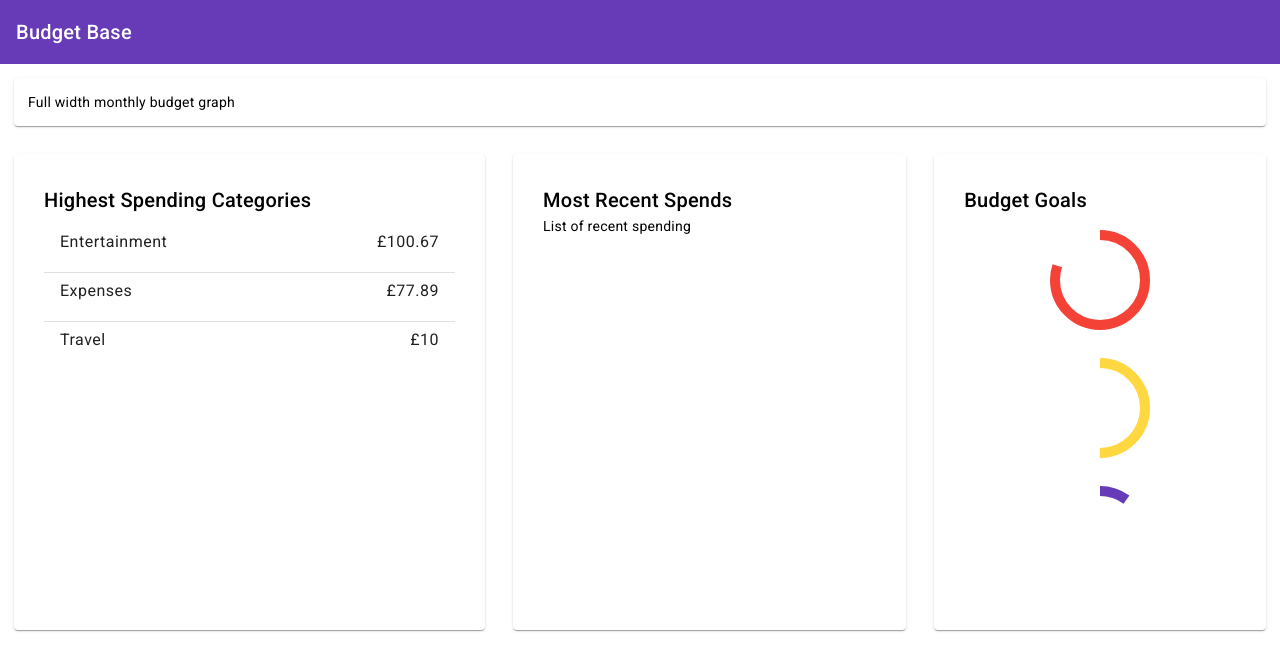
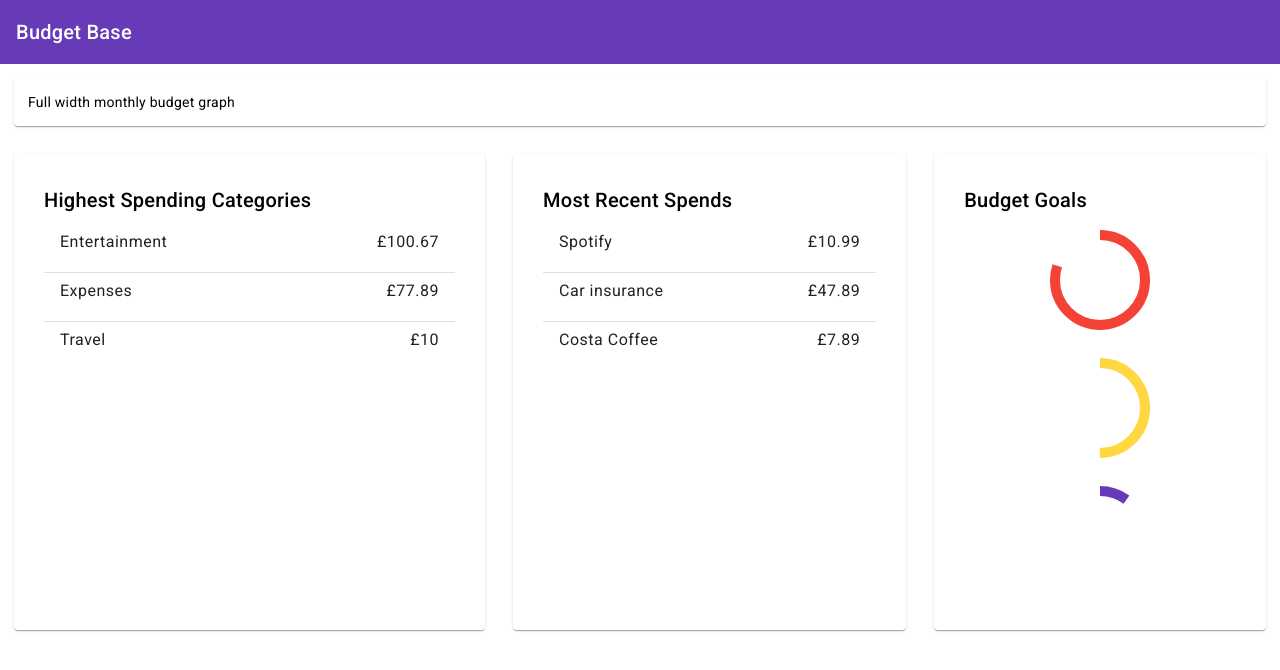
Before and after one commit to LewBlu/budget-base, an Angular app: page / in a window 1280 px wide. Shown: the top 670 px of the page. Built offline with nearby package versions, Linux system fonts and the light colour scheme.

Commit message:
Dashboard view split into components, routing added

```diff
--- a/src/app/app-routing.module.ts
+++ b/src/app/app-routing.module.ts
@@ -1,10 +1,13 @@
 import { NgModule } from '@angular/core';
 import { RouterModule, Routes } from '@angular/router';
+import { DashboardComponent } from './dashboard/dashboard.component';
 
-const routes: Routes = [];
+const routes: Routes = [
+	{ path: '', component: DashboardComponent }
+];
 
 @NgModule({
-  imports: [RouterModule.forRoot(routes)],
-  exports: [RouterModule]
+	imports: [RouterModule.forRoot(routes)],
+	exports: [RouterModule]
 })
 export class AppRoutingModule { }
--- a/src/app/app.component.html
+++ b/src/app/app.component.html
@@ -1,55 +1,2 @@
-<mat-toolbar color="primary">
-	<span>Budget Base</span>
-</mat-toolbar>
-<mat-card>
-	Full width monthly budget graph
-</mat-card>
-<div class="dashboard-second-group">
-	<mat-card>
-		<mat-card-header>
-			<mat-card-title>Highest Spending Categories</mat-card-title>
-		</mat-card-header>
-		<mat-card-content>
-			<mat-list>
-				<mat-list-item>
-					<p style="display: flex; justify-content: space-between;">
-						<span>Entertainment</span>
-						<span>£100.67</span>
-					</p>
-				</mat-list-item>
-				<mat-divider></mat-divider>
-				<mat-list-item>
-					<p style="display: flex; justify-content: space-between;">
-						<span>Expenses</span>
-						<span>£77.89</span>
-					</p>
-				</mat-list-item>
-				<mat-divider></mat-divider>
-				<mat-list-item>
-					<p style="display: flex; justify-content: space-between;">
-						<span>Travel</span>
-						<span>£10</span>
-					</p>
-				</mat-list-item>
-			</mat-list>
-		</mat-card-content>
-	</mat-card>
-	<mat-card>
-		<mat-card-header>
-			<mat-card-title>Most Recent Spends</mat-card-title>
-		</mat-card-header>
-		<mat-card-content>
-			<p>List of recent spending</p>
-		</mat-card-content>
-	</mat-card>
-	<mat-card>
-		<mat-card-header>
-			<mat-card-title>Budget Goals</mat-card-title>
-		</mat-card-header>
-		<mat-card-content style="display: flex; flex-flow: column wrap; align-content: center;">
-			<mat-progress-spinner color="warn" mode="determinate" value="80"></mat-progress-spinner>
-			<mat-progress-spinner color="accent" mode="determinate" value="50"></mat-progress-spinner>
-			<mat-progress-spinner color="primary" mode="determinate" value="10"></mat-progress-spinner>
-		</mat-card-content>
-	</mat-card>
-</div>
+<app-header></app-header>
+<router-outlet></router-outlet>
--- a/src/app/app.module.ts
+++ b/src/app/app.module.ts
@@ -11,11 +11,15 @@ import { MatCardModule } from '@angular/material/card';
 import { MatProgressSpinnerModule } from '@angular/material/progress-spinner';
 import { MatDividerModule } from '@angular/material/divider';
 import { MatListModule } from '@angular/material/list';
+import { NavigationComponent } from './navigation/navigation.component';
+import { HeaderComponent } from './navigation/header/header.component';
 
 @NgModule({
 	declarations: [
 		AppComponent,
-		DashboardComponent
+		DashboardComponent,
+		NavigationComponent,
+		HeaderComponent
 	],
 	imports: [
 		BrowserModule,
--- a/src/app/dashboard/dashboard.component.css
+++ b/src/app/dashboard/dashboard.component.css
@@ -0,0 +1,17 @@
+mat-card {
+  margin: 1em;
+  padding: 1em;
+}
+
+.dashboard-second-group {
+  display: flex;
+  justify-content: space-between;
+}
+
+.dashboard-second-group > mat-card {
+  flex-grow: 1;
+}
+
+.dashboard-second-group > mat-card > mat-card-content > mat-progress-spinner {
+  margin: 1em;
+}
--- a/src/app/dashboard/dashboard.component.html
+++ b/src/app/dashboard/dashboard.component.html
@@ -1 +1,73 @@
-<p>dashboard works!</p>
+<mat-card>
+	Full width monthly budget graph
+</mat-card>
+<div class="dashboard-second-group">
+	<mat-card>
+		<mat-card-header>
+			<mat-card-title>Highest Spending Categories</mat-card-title>
+		</mat-card-header>
+		<mat-card-content>
+			<mat-list>
+				<mat-list-item>
+					<p style="display: flex; justify-content: space-between;">
+						<span>Entertainment</span>
+						<span>£100.67</span>
+					</p>
+				</mat-list-item>
+				<mat-divider></mat-divider>
+				<mat-list-item>
+					<p style="display: flex; justify-content: space-between;">
+						<span>Expenses</span>
+						<span>£77.89</span>
+					</p>
+				</mat-list-item>
+				<mat-divider></mat-divider>
+				<mat-list-item>
+					<p style="display: flex; justify-content: space-between;">
+						<span>Travel</span>
+						<span>£10</span>
+					</p>
+				</mat-list-item>
+			</mat-list>
+		</mat-card-content>
+	</mat-card>
+	<mat-card>
+		<mat-card-header>
+			<mat-card-title>Most Recent Spends</mat-card-title>
+		</mat-card-header>
+		<mat-card-content>
+			<mat-list>
+				<mat-list-item>
+					<p style="display: flex; justify-content: space-between;">
+						<span>Spotify</span>
+						<span>£10.99</span>
+					</p>
+				</mat-list-item>
+				<mat-divider></mat-divider>
+				<mat-list-item>
+					<p style="display: flex; justify-content: space-between;">
+						<span>Car insurance</span>
+						<span>£47.89</span>
+					</p>
+				</mat-list-item>
+				<mat-divider></mat-divider>
+				<mat-list-item>
+					<p style="display: flex; justify-content: space-between;">
+						<span>Costa Coffee</span>
+						<span>£7.89</span>
+					</p>
+				</mat-list-item>
+			</mat-list>
+		</mat-card-content>
+	</mat-card>
+	<mat-card>
+		<mat-card-header>
+			<mat-card-title>Budget Goals</mat-card-title>
+		</mat-card-header>
+		<mat-card-content style="display: flex; flex-flow: column wrap; align-content: center;">
+			<mat-progress-spinner color="warn" mode="determinate" value="80"></mat-progress-spinner>
+			<mat-progress-spinner color="accent" mode="determinate" value="50"></mat-progress-spinner>
+			<mat-progress-spinner color="primary" mode="determinate" value="10"></mat-progress-spinner>
+		</mat-card-content>
+	</mat-card>
+</div>
--- /dev/null
+++ b/src/app/navigation/header/header.component.html
@@ -0,0 +1,3 @@
+<mat-toolbar color="primary">
+	<span>Budget Base</span>
+</mat-toolbar>
--- /dev/null
+++ b/src/app/navigation/navigation.component.html
@@ -0,0 +1 @@
+<p>navigation works!</p>
```
Also changed, not shown: src/app/navigation/header/header.component.ts (added, +10 -0 lines), src/app/navigation/navigation.component.ts (added, +10 -0 lines), src/app/navigation/header/header.component.css (added), src/app/navigation/navigation.component.css (added), 2 other files (tests, documents, lock files or other folders).
